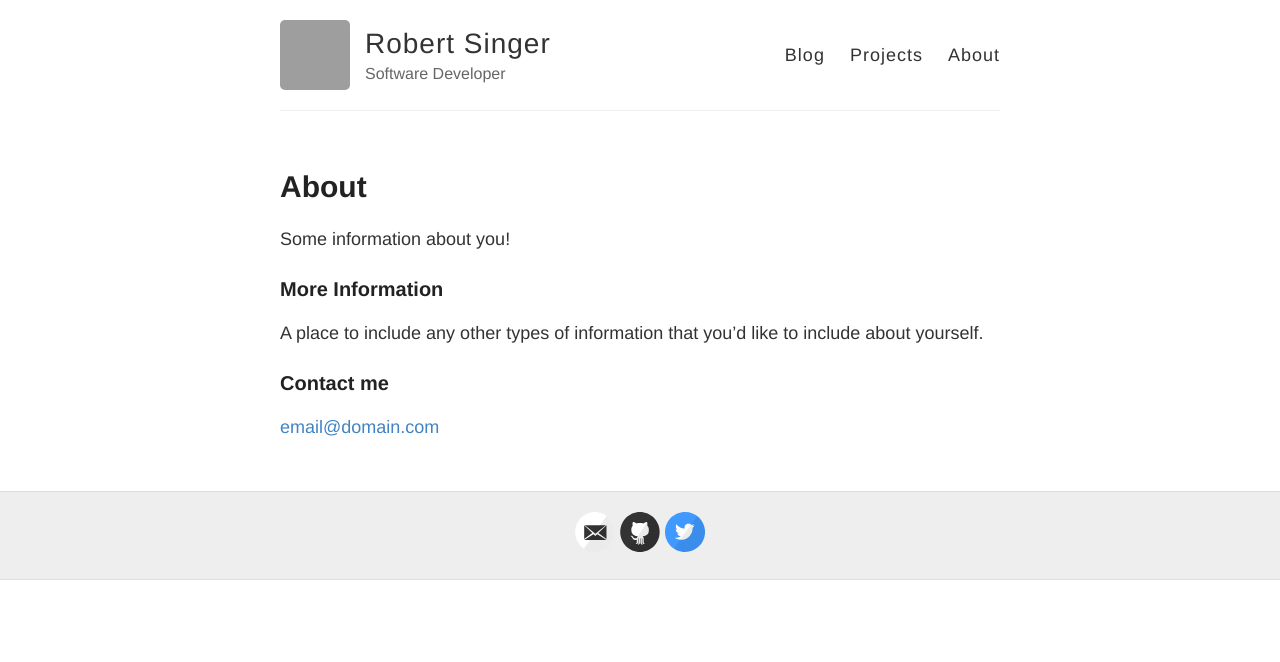
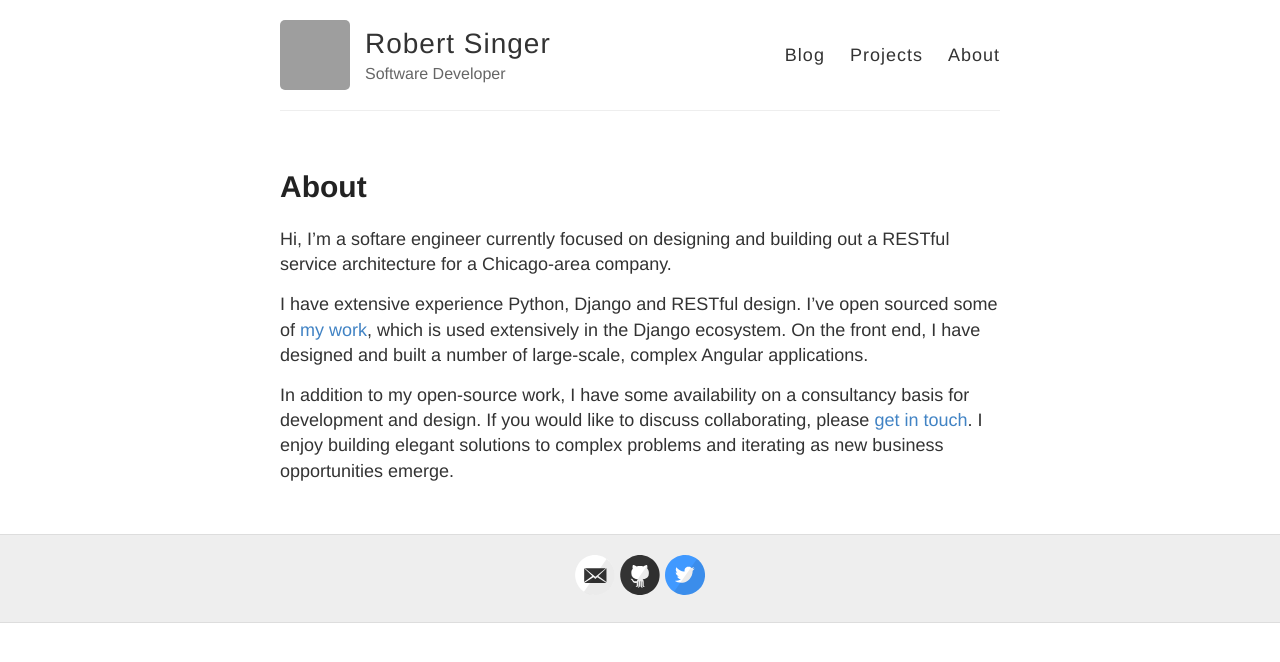
Before and after one commit to rsinger86/rsinger86.github.io, a Jekyll site: the page built from about.md, in a window 1280 px wide. Shown: the top 662 px of the page. Built offline with Jekyll 4.4.1, drawn with Linux system fonts in a browser that asks for light colours; grey boxes are pictures that could not be loaded.

Commit message:
Finishes 1.0 of about page

```diff
--- a/about.md
+++ b/about.md
@@ -4,12 +4,8 @@ title: About
 permalink: /about/
 ---
 
-Some information about you!
+Hi, I'm a softare engineer currently focused on designing and building out a RESTful service architecture for a Chicago-area company.
 
-### More Information
+I have extensive experience Python, Django and RESTful design. I've open sourced some of <a href="{{ site.baseurl }}/projects">my work</a>, which is used extensively in the Django ecosystem. On the front end, I have designed and built a number of large-scale, complex Angular applications.
 
-A place to include any other types of information that you'd like to include about yourself.
-
-### Contact me
-
-[email@domain.com](mailto:email@domain.com)
+In addition to my open-source work, I have some availability on a consultancy basis for development and design. If you would like to discuss collaborating, please <a href="mailto:robertgsinger@gmail.com">get in touch</a>. I enjoy building elegant solutions to complex problems and iterating as new business opportunities emerge.
```
